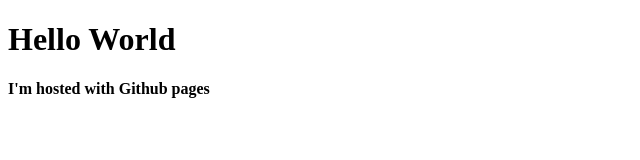
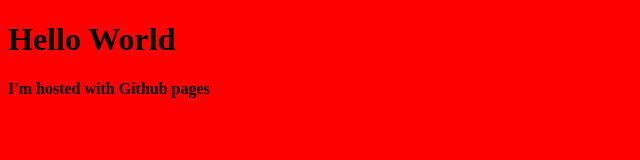
Before and after one commit to louchiiin/louchiiin.github.io, a plain HTML site: page index.html in a window 1280 px wide. Shown: the whole page, without its empty margins (0-640 px from the left). Drawn offline with Linux system fonts and the light colour scheme.

Commit message:
Update main.css

```diff
--- a/css/main.css
+++ b/css/main.css
@@ -1,3 +1,3 @@
-main_container {
+#main_container {
     background-color: red;
 }
```
